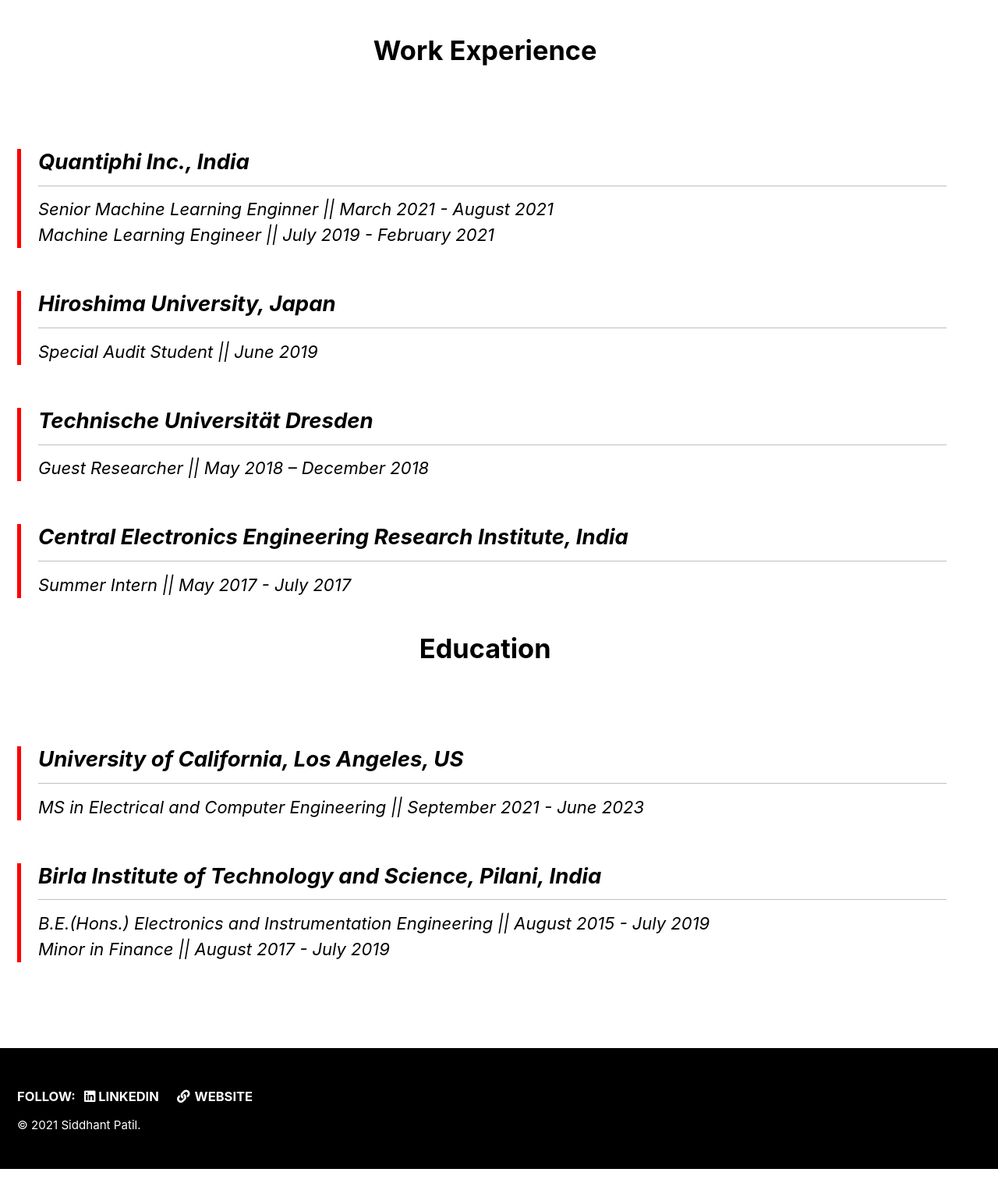
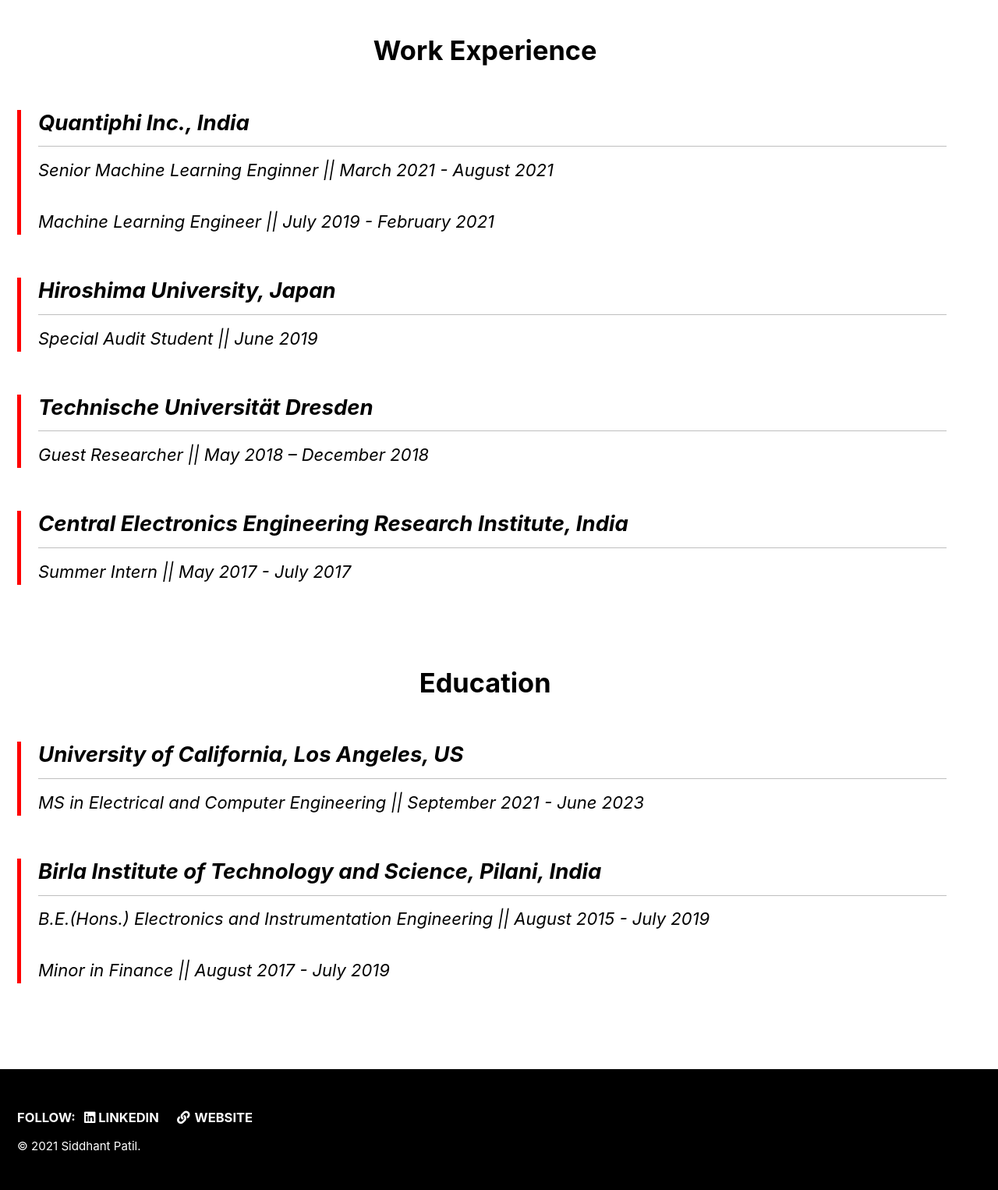
Before and after one commit to siddhantvpatil/siddhantvpatil.github.io, a Jekyll site: the page built from _pages/home.md, in a window 1280 px wide. Shown: the part 965-2491 px from the top of the page at 78% size. Built offline with Jekyll 4.4.1, drawn with Linux system fonts in a browser that asks for light colours; cached includes are drawn as plain includes; before the commit the page ends 2464 px from its top, so only the background shows below that.

Commit message:
Updated Work Exp formatting

```diff
--- a/_pages/home.md
+++ b/_pages/home.md
@@ -28,10 +28,10 @@
     btn_label: "Read more"
 ---
 <center><h1 id="Work Experience"> Work Experience </h1></center>
-<br>
 > <h2>Quantiphi Inc., India</h2>
-  > Senior Machine Learning Enginner || March 2021 - August 2021 <br>
-  > Machine Learning Engineer || July 2019 - February 2021
+  Senior Machine Learning Enginner || March 2021 - August 2021
+  <br> <br>
+  Machine Learning Engineer || July 2019 - February 2021
 
 > <h2>Hiroshima University, Japan</h2>
   Special Audit Student || June 2019
@@ -42,12 +42,13 @@
 > <h2>Central Electronics Engineering Research Institute, India</h2>
   Summer Intern || May 2017 - July 2017
 
+<br>
+
 <center><h1 id="Education"> Education </h1></center>
-<br>
 > <h2>University of California, Los Angeles, US</h2>
   MS in Electrical and Computer Engineering || September 2021 - June 2023
 
 > <h2>Birla Institute of Technology and Science, Pilani, India</h2>
   B.E.(Hons.) Electronics and Instrumentation Engineering || August 2015 - July 2019
-  <br>
+  <br> <br>
   Minor in Finance || August 2017 - July 2019
```
